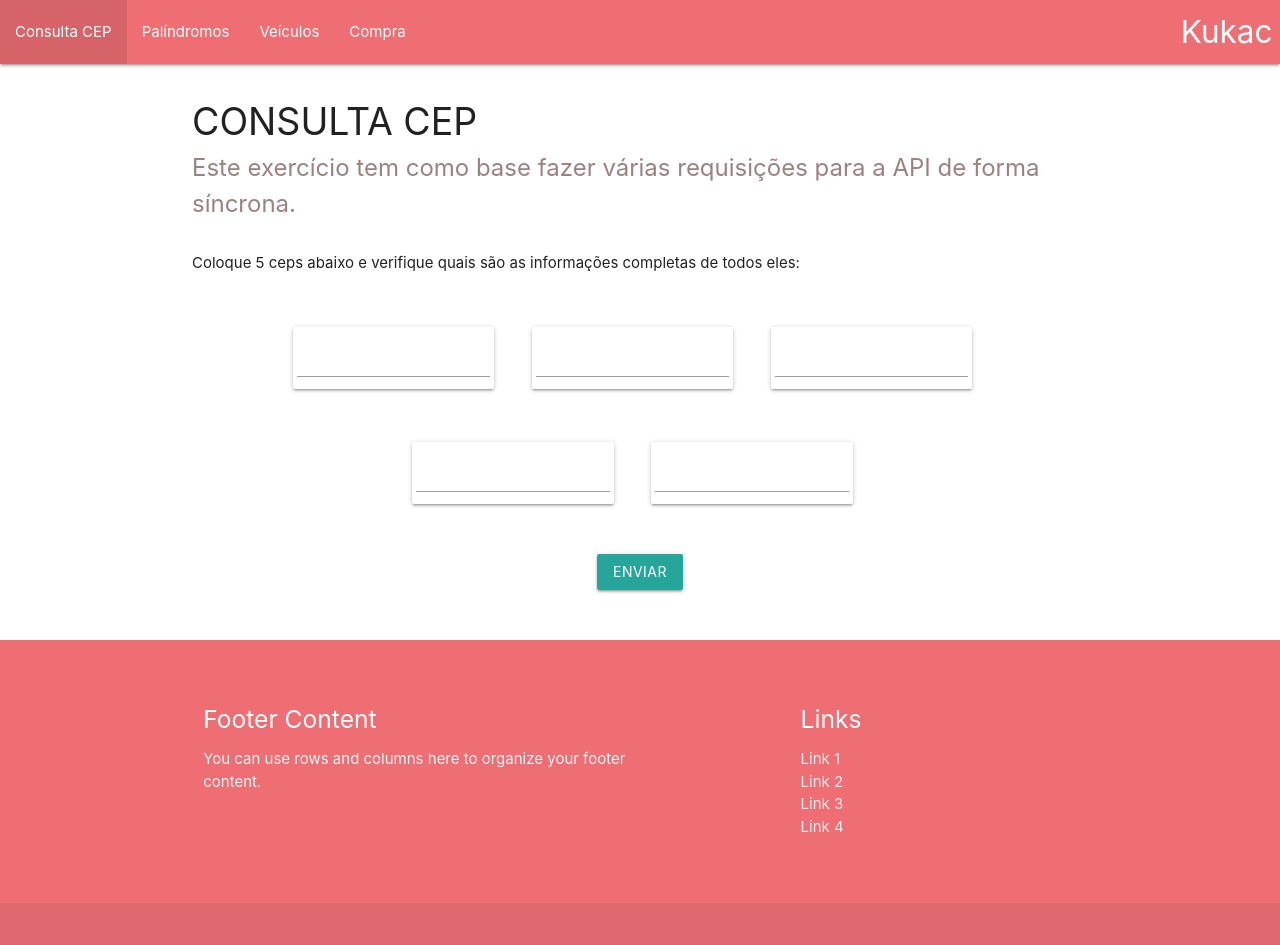
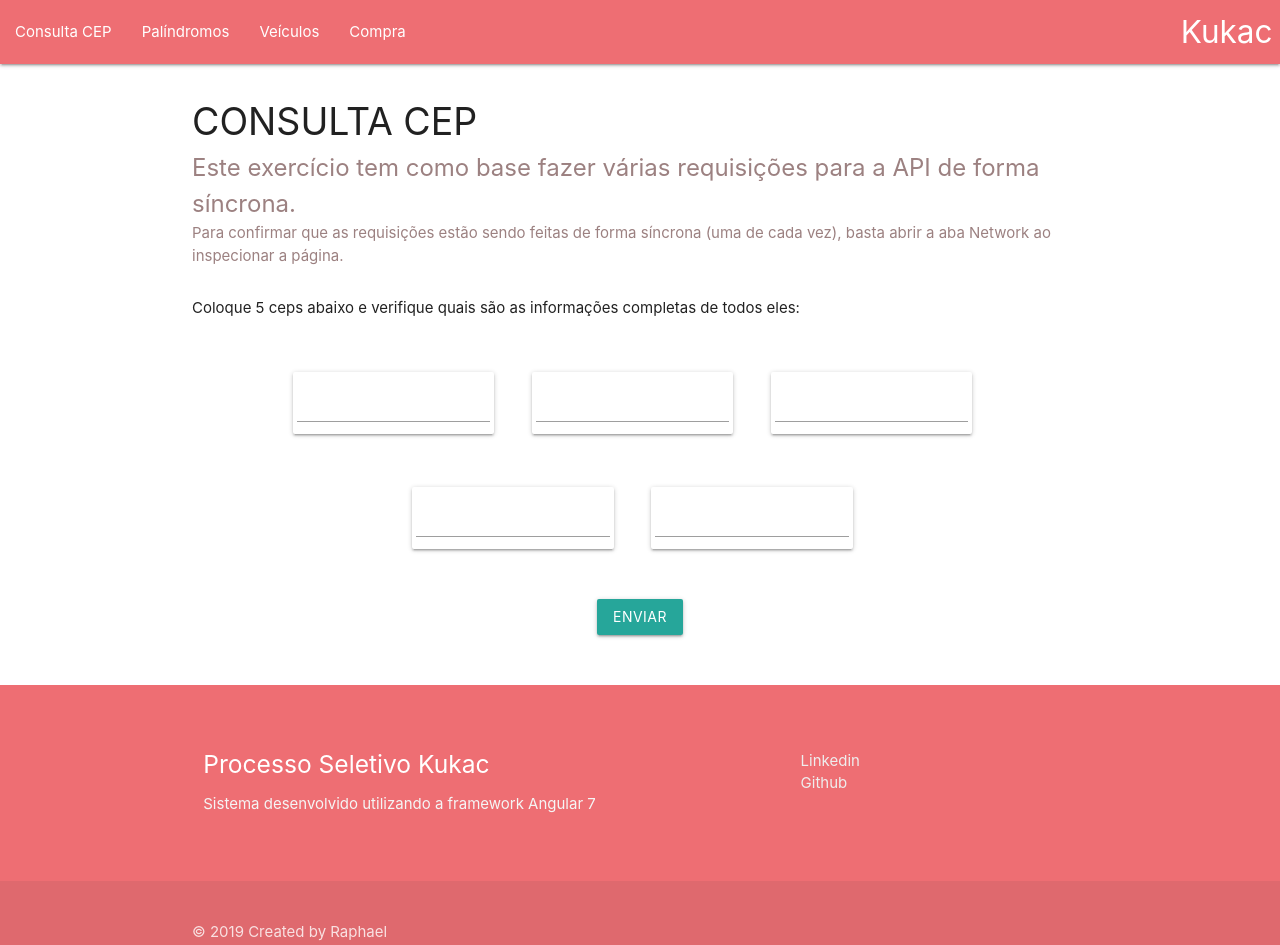
Before and after one commit to RaphaelOliveiraMoura/test-kukac-clt, an Angular app in the folder client/: page /cep in a window 1280 px wide. Shown: the top 945 px of the page. Built offline with nearby package versions, Linux system fonts and the light colour scheme.

Commit message:
async cep api and hover

```diff
--- a/client/src/app/components/cep-form/cep-form.component.css
+++ b/client/src/app/components/cep-form/cep-form.component.css
@@ -3,8 +3,12 @@
     text-transform: uppercase;
 }
 
+.cep-explanation .description span {
+    font-size: 1.6em;
+    color: #9c8181;
+}
+
 .cep-explanation .description {
-    font-size: 1.6em;
     color: #9c8181;
 }
 
@@ -18,6 +22,12 @@
 
 .cep-information .cep-container{
     margin: 1em;
+    transition-duration: 500ms;
+}
+
+.cep-information .cep-container:hover{
+    margin-top: 4px;
+    transition-duration: 500ms;
 }
 
 .cep-information .row {
--- a/client/src/app/components/cep-form/cep-form.component.html
+++ b/client/src/app/components/cep-form/cep-form.component.html
@@ -1,13 +1,13 @@
 <div class="cep-explanation">
   <div class="title">Consulta CEP</div>
   <div class="description">
-    Este exercício tem como base fazer várias requisições para a API de forma síncrona.
+    <span>Este exercício tem como base fazer várias requisições para a API de forma síncrona.</span> <br>
+    Para confirmar que as requisições estão sendo feitas de forma síncrona (uma de cada vez), basta abrir a aba Network ao inspecionar a página.
   </div>
   <div class="orientation">
     Coloque 5 ceps abaixo e verifique quais são as informações completas de todos eles:
   </div>
 </div>
-
 
 <form class="cep-information">
   <div class="row">
--- a/client/src/app/components/cep-form/cep-form.component.ts
+++ b/client/src/app/components/cep-form/cep-form.component.ts
@@ -19,11 +19,21 @@ export class CepFormComponent implements OnInit {
   }
 
   async getAllInfomationAboutCeps(){
-    await this.ceps.map(async (cep, index)=>{
-      await this.cepService.getAddressInformations(cep).subscribe((response)=>{
+    for (let index = 0; index < this.ceps.length; index++) {
+      await this.getAdressInformation(this.ceps[index]).then((response)=>{
         this.cepsInformations[index] = response;
-      }, (erorr) => {
+      }).catch((error)=>{
         this.cepsInformations[index] = null;
+      });
+    }
+  }
+
+  async getAdressInformation(cep: number|string): Promise<AddressInterface>{
+    return new Promise((resolve, reject)=>{
+      this.cepService.getAddressInformations(cep).subscribe((response)=>{
+        resolve(response);
+      }, (error) => {
+        reject(error);
       });
     });
   }
--- a/client/src/app/components/footer/footer.component.html
+++ b/client/src/app/components/footer/footer.component.html
@@ -2,24 +2,20 @@
   <div class="container">
     <div class="row">
       <div class="col l6 s12">
-        <h5 class="white-text">Footer Content</h5>
-        <p class="grey-text text-lighten-4">You can use rows and columns here to organize your footer content.</p>
+        <h5 class="white-text">Processo Seletivo Kukac</h5>
+        <p class="grey-text text-lighten-4">Sistema desenvolvido utilizando a framework Angular 7</p>
       </div>
       <div class="col l4 offset-l2 s12">
-        <h5 class="white-text">Links</h5>
         <ul>
-          <li><a class="grey-text text-lighten-3" href="#!">Link 1</a></li>
-          <li><a class="grey-text text-lighten-3" href="#!">Link 2</a></li>
-          <li><a class="grey-text text-lighten-3" href="#!">Link 3</a></li>
-          <li><a class="grey-text text-lighten-3" href="#!">Link 4</a></li>
+          <li><a class="grey-text text-lighten-3" href="#!">Linkedin</a></li>
+          <li><a class="grey-text text-lighten-3" href="#!">Github</a></li>
         </ul>
       </div>
     </div>
   </div>
   <div class="footer-copyright">
     <div class="container">
-    © 2014 Copyright Text
-    <a class="grey-text text-lighten-4 right" href="#!">More Links</a>
+    © 2019 Created by Raphael
     </div>
   </div>
 </footer>
```
